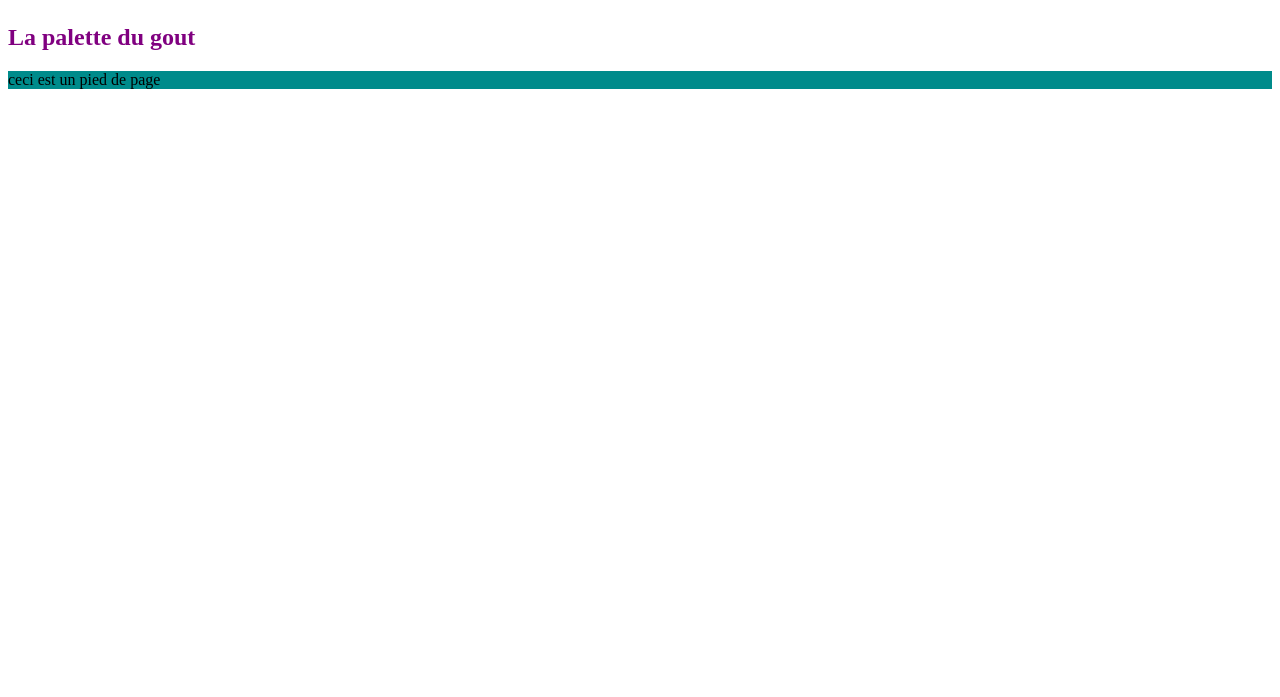
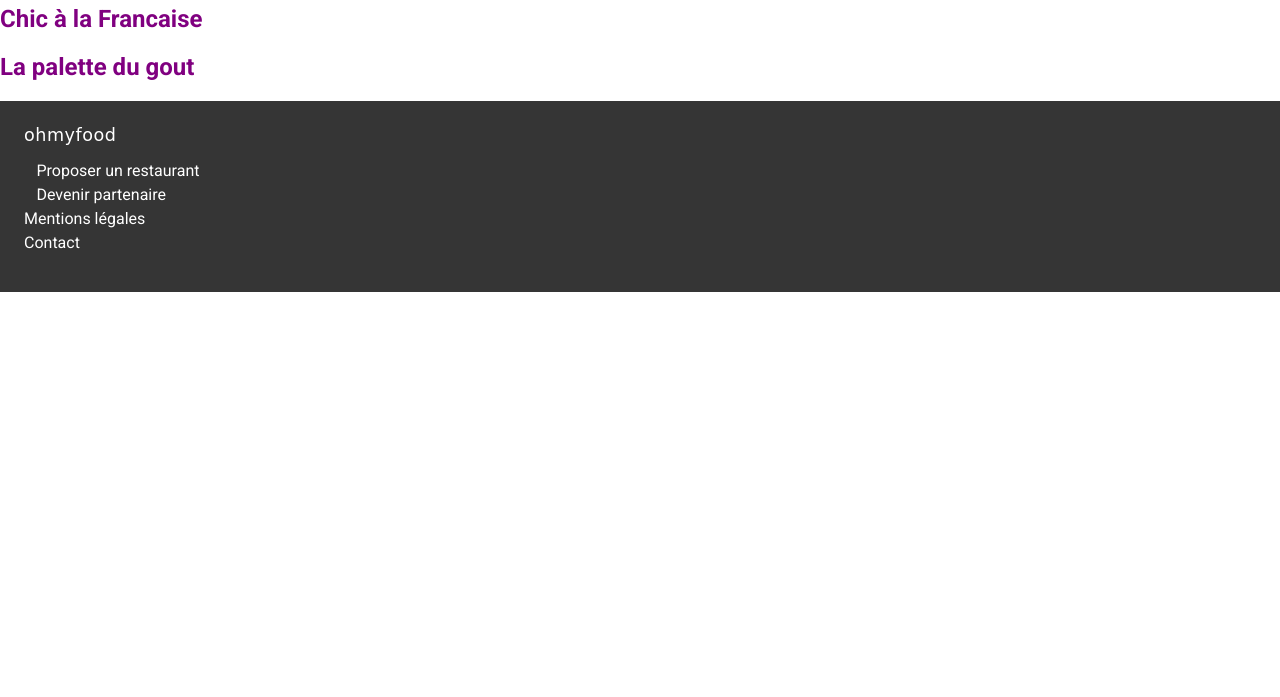
Before and after one commit to CindyJEAN/CindyJean_3_21022021, a website: page www/index.html in a window 1280 px wide. Shown: the part 103-800 px from the top of the page. Drawn offline with Linux system fonts and the light colour scheme; a web font is replaced by a local one.

Commit message:
Footer + button

```diff
--- a/gulpfile.js
+++ b/gulpfile.js
@@ -8,11 +8,15 @@ var ejs = require("gulp-ejs")
 sass.compiler = require('node-sass');
 var concat = require('gulp-concat');
 const cleanCSS = require('gulp-clean-css');
+const autoprefixer = require('gulp-autoprefixer');
 
 function makeCss(){
   return gulp.src('./src/**/*.scss')
     .pipe(sass().on('error', sass.logError))
     .pipe(concat('style.css'))
+    .pipe(autoprefixer({
+      cascade: false
+    }))
     .pipe(cleanCSS({compatibility: 'ie8'}))
     .pipe(gulp.dest('./www/css'));
 }
--- a/package.json
+++ b/package.json
@@ -1,5 +1,5 @@
 {
-  "name": "cindy",
+  "name": "ohmyfood",
   "version": "1.0.0",
   "description": "",
   "main": "index.js",
@@ -11,6 +11,7 @@
   "devDependencies": {
     "browser-sync": "^2.26.14",
     "gulp": "^4.0.2",
+    "gulp-autoprefixer": "^7.0.1",
     "gulp-clean-css": "^4.3.0",
     "gulp-concat": "^2.6.1",
     "gulp-ejs": "^5.1.0",
--- /dev/null
+++ b/src/partials/button/button.scss
@@ -0,0 +1,14 @@
+@import "../head/base.scss";
+
+.btn-principal {
+    border: none;
+    border-radius: 40px;
+    height: 50px;
+    display: flex;
+    align-items: center;
+    color: #fff;
+    background: linear-gradient(170deg, $color-secondary, $color-primary);
+    font-size: 1rem;
+    padding: 0 30px;
+    @include mixin box-shadow;
+}
--- a/src/partials/footer/footer.scss
+++ b/src/partials/footer/footer.scss
@@ -1,3 +1,36 @@
+@import "../head/base.scss";
+
 footer{
-  background-color: darkcyan;
+  background-color: $color-bgDark;
+  color: #fff;
+  padding : 1.5rem;
+  h1 {
+    font-family: 'Shrikhand', cursive;
+    font-size: 1.1rem;
+    letter-spacing: .5px;
+    font-weight: 400;
+    margin: 0;
+  }
+  ul {
+    display: flex;
+    flex-direction: column;
+    row-gap: 5px;
+    list-style-type: none;
+    padding-inline-start: 0;
+  }
+
 }
+
+//2 icones avant les éléments de la liste
+.li__icon {
+  &::before {
+    font-family: 'Font Awesome 5 Free';
+    font-weight: bold;
+  }
+  &--food::before {
+    content: "\f2e7";
+  }
+  &--hands::before {
+    content: "\f4c4";
+  }
+}
--- /dev/null
+++ b/src/partials/head/base.scss
@@ -0,0 +1,15 @@
+$color-primary: #9356DC;
+$color-secondary: #FF79DA;
+$color-tertiaty: #99E2D0;
+$color-bgLight: #f6f6f6;//Gris clair pour les sections
+$color-bgMedium: #eaeaea; //Gris foncé localisation
+$color-bgDark: #353535;//Gris du footer
+
+@mixin box-shadow {
+    box-shadow: 0px 5px 8px 0px rgba(0,0,0,0.2);
+}
+
+body {
+    margin: 0;
+    font-family: 'Roboto', sans-serif;
+}
--- a/src/partials/restaurant/restaurant.scss
+++ b/src/partials/restaurant/restaurant.scss
@@ -1,3 +1,4 @@
 article.restaurant{
-    color: purple;
+    font-size: 1rem;
+    font-weight: bold;
 }
--- a/www/css/style.css
+++ b/www/css/style.css
@@ -1 +1 @@
-footer{background-color:#008b8b}article.restaurant{color:purple}
+body{margin:0;font-family:Roboto,sans-serif}.btn-principal{border:none;border-radius:40px;height:50px;display:flex;align-items:center;color:#fff;background:linear-gradient(170deg,#ff79da,#9356dc);font-size:1rem;padding:0 30px;box-shadow:0 5px 8px 0 rgba(0,0,0,.2)}body{margin:0;font-family:Roboto,sans-serif}footer{background-color:#353535;color:#fff;padding:1.5rem}footer h1{font-family:Shrikhand,cursive;font-size:1.1rem;letter-spacing:.5px;font-weight:400;margin:0}footer ul{display:flex;flex-direction:column;row-gap:5px;list-style-type:none;-webkit-padding-start:0;padding-inline-start:0}.li__icon::before{font-family:'Font Awesome 5 Free';font-weight:700}.li__icon--food::before{content:"\f2e7"}.li__icon--hands::before{content:"\f4c4"}body{margin:0;font-family:Roboto,sans-serif}article.restaurant{color:purple}
--- a/www/index.html
+++ b/www/index.html
@@ -6,20 +6,45 @@
   <meta name="viewport" content="width=device-width, initial-scale=1.0">
   <title>index</title>
   <link rel="stylesheet" href="css/style.css">
+  <link rel="preconnect" href="https://fonts.gstatic.com">
+  <link href="https://fonts.googleapis.com/css2?family=Shrikhand&display=swap" rel="stylesheet">
+  <link href="https://fonts.googleapis.com/css2?family=Roboto&display=swap" rel="stylesheet">
+  <link href="https://fonts.googleapis.com/css2?family=Roboto:wght@400;700&display=swap" rel="stylesheet">
 </head>
 <body>
-  <h1>hello world</h1>
+  <header>
+    <nav>
+      <img src="../www/logo/ohmyfood.svg" alt="Logo" />
+    </nav>
+  </header>
+
+  <main>
+  <button class="btn-principal">
+    <p>Explorer nos restaurants</p>
+</button>
+
   <section>
     <article class="restaurant">
-  <h2>Chic à la Francaise</h2>
+  <h2 onclick="">Chic à la Francaise</h2>
 </article>
     <article class="restaurant">
-  <h2>La palette du gout</h2>
+  <h2 onclick="">La palette du gout</h2>
 </article>
 
   </section>
+
+
+  </main>
   <footer>
-  ceci est un pied de page
+  <h1>ohmyfood</h1>
+
+  <ul>
+    <li class="li__icon li__icon--food">Proposer un restaurant</li>
+    <li class="li__icon li__icon--hands">Devenir partenaire</li>
+    <li>Mentions légales</li>
+    <li>Contact</li>
+  </ul>
+
 </footer>
 </body>
 </html>
```
Also changed, not shown: src/pages/chic-a-la-francaise.html (+4 -3 lines), src/pages/index.html (+16 -1 lines), src/partials/button/button.html (added, +3 -0 lines), src/partials/footer/footer.html (+9 -1 lines), src/partials/head/head.html (+5 -0 lines), src/partials/restaurant/restaurant.html (+1 -1 lines), www/chic-a-la-francaise.html (+19 -3 lines), www/la-palette-du-gout.html (+14 -1 lines), src/partials/head/head.scss (deleted), www/logo/ohmyfood.svg (renamed from www/logo/ohmyfood@2x.svg), 1 other file.
